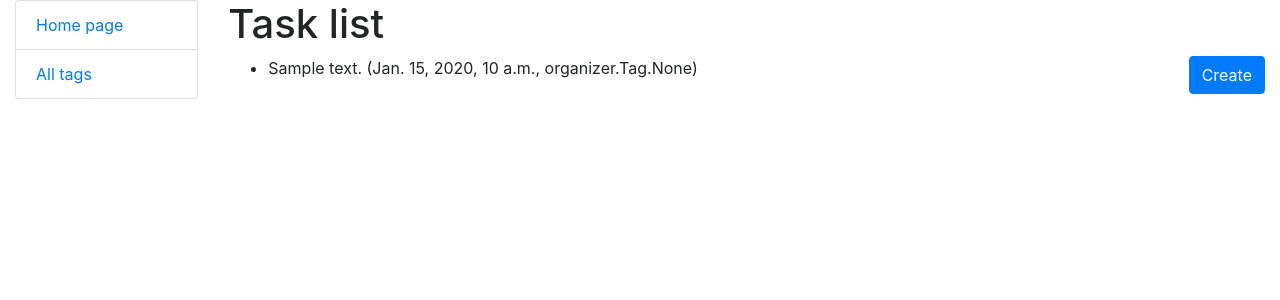
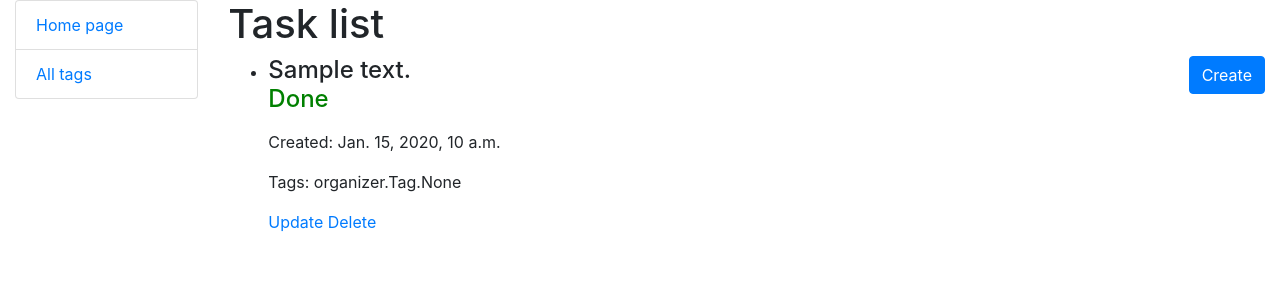
Before and after one commit to matechris/TODO-list, a Django app: page / in a window 1280 px wide. Shown: the top 300 px of the page. Run offline with Django 4.2, Linux system fonts and the light colour scheme; tables that the repository leaves empty hold one stand-in row (values such as "Sample post").

Commit message:
Add task detail information to task list

```diff
--- a/templates/organizer/task_list.html
+++ b/templates/organizer/task_list.html
@@ -10,9 +10,22 @@
   {% if task_list %}
     <ul>
       {% for task in task_list %}
+        <div>
         <li>
-          {{ task.content }} ({{ task.created_at }}, {{ task.tags }})
+        <h4>
+          {{ task.content }}
+          {% if task.is_done %}
+            <p style="color: green">Done</p>
+          {% else %}
+            <p style="color: red">Not done</p>
+          {% endif %}
+        </h4>
+        <p>Created: {{ task.created_at }}</p>
+        <p>Tags: {{ task.tags }}</p>
+        <a href="{% url 'organizer:task-update' pk=task.id %}">Update</a>
+        <a href="{% url 'organizer:task-delete' pk=task.id %}">Delete</a>
         </li>
+        </div>
       {% endfor %}
     </ul>
   {% else %}
```
